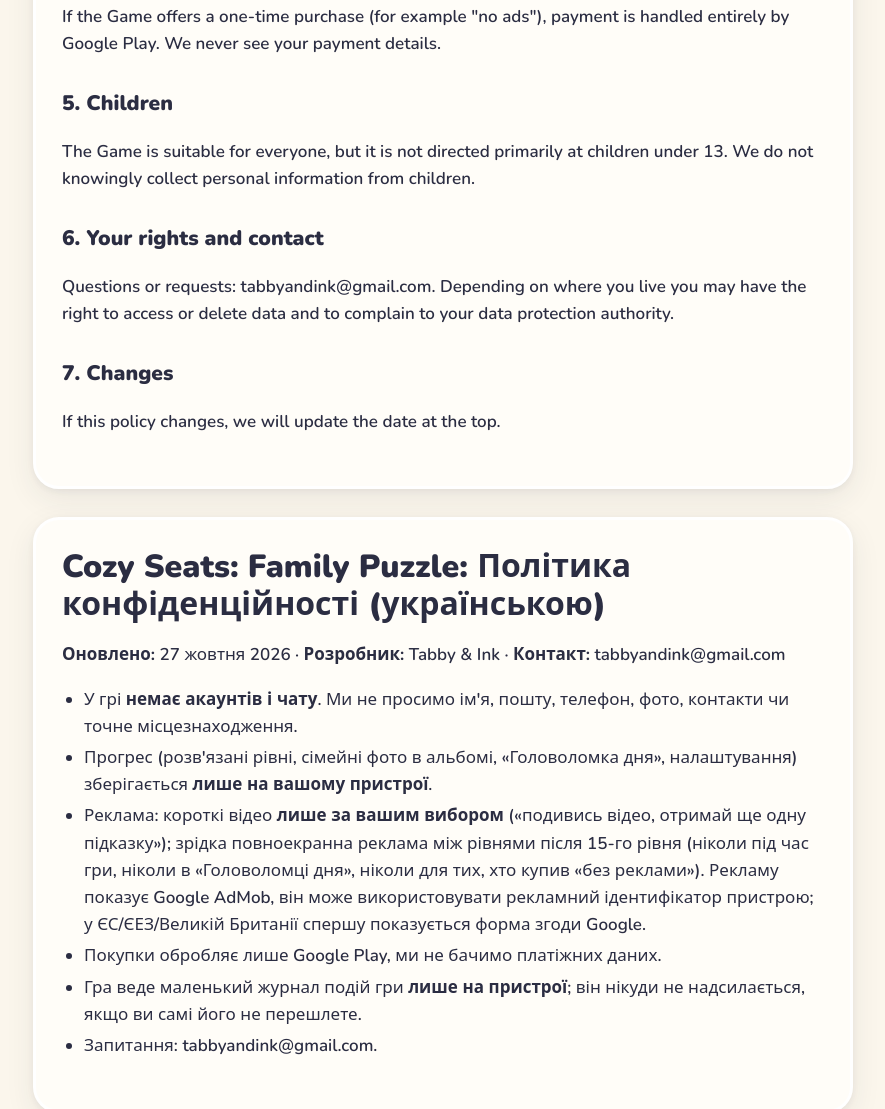
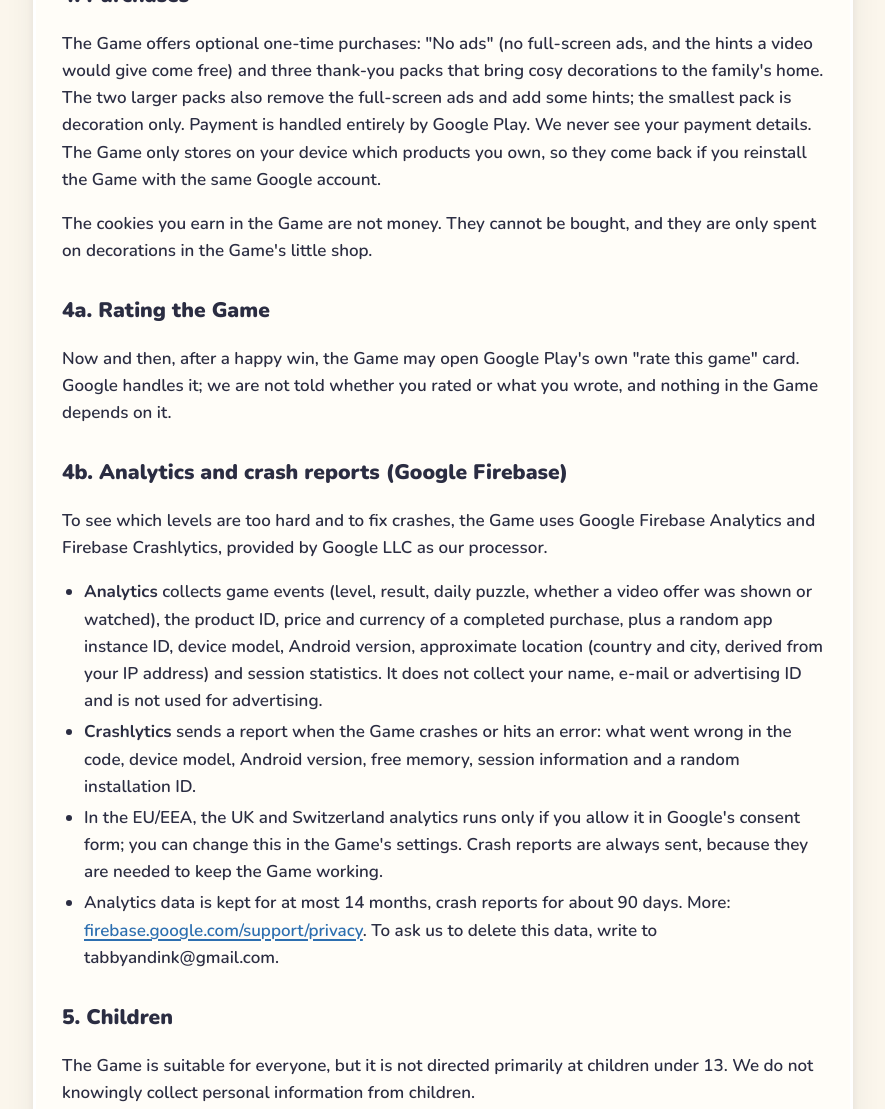
Before and after one commit to tabbyandink/tabbyandink.github.io, a plain HTML site: page cozy-seats/privacy.html in a window 1280 px wide. Shown: the part 1425-2534 px from the top of the page, without its empty margins (197-1082 px from the left). Drawn offline with nearby package versions, Linux system fonts and the light colour scheme.

Commit message:
Cozy Seats privacy policy: Firebase, purchase packs

```diff
--- a/cozy-seats/privacy.html
+++ b/cozy-seats/privacy.html
@@ -23,7 +23,7 @@
 <main class="wrap">
 <article class="doc" id="en" lang="en">
 <h1>Cozy Seats: Family Puzzle: Privacy Policy</h1>
-<p><strong>Last updated:</strong> 27 October 2026
+<p><strong>Last updated:</strong> 14 November 2026
 <strong>Developer:</strong> Tabby &amp; Ink
 <strong>Contact:</strong> tabbyandink@gmail.com</p>
 <p>This policy explains what information the game "Cozy Seats: Family Puzzle" (the "Game") collects, why, and what choices you have.</p>
@@ -32,7 +32,7 @@
 <li>The Game has <strong>no accounts and no chat</strong>. We <strong>never ask for your name, e‑mail, phone number, photos, contacts or precise location</strong>.</li>
 <li>Your progress (solved levels, family photos in your album, daily puzzles, settings) is stored <strong>only on your device</strong>.</li>
 <li>The Game shows <strong>short video ads only when you choose to watch one</strong> (for example "watch a video for an extra hint"). It may also show a rare full‑screen ad between levels after level 15 (never during play, never in the daily puzzle, never for players who bought "no ads").</li>
-<li>The Game keeps a small local log of game events (level started/won/lost) <strong>on your device only</strong>, to help us balance levels when testers send it to us themselves.</li>
+<li>To fix bugs and balance levels we use <strong>Google Firebase Analytics and Crashlytics</strong> (see section 4b). They never collect your name, e‑mail or advertising ID. In the EU/EEA and UK analytics runs only with your consent.</li>
 </ul>
 <h2>2. Data stored on your device</h2>
 <p>Two small files: your progress and settings, and a local event log. They never leave your device unless you choose to send them to us. Uninstalling the Game deletes them.</p>
@@ -47,7 +47,18 @@
 </ul>
 <p>We do not receive your advertising ID or any personal data from the ads; we only see aggregated reports.</p>
 <h2>4. Purchases</h2>
-<p>If the Game offers a one‑time purchase (for example "no ads"), payment is handled entirely by Google Play. We never see your payment details.</p>
+<p>The Game offers optional one‑time purchases: "No ads" (no full‑screen ads, and the hints a video would give come free) and three thank‑you packs that bring cosy decorations to the family's home. The two larger packs also remove the full‑screen ads and add some hints; the smallest pack is decoration only. Payment is handled entirely by Google Play. We never see your payment details. The Game only stores on your device which products you own, so they come back if you reinstall the Game with the same Google account.</p>
+<p>The cookies you earn in the Game are not money. They cannot be bought, and they are only spent on decorations in the Game's little shop.</p>
+<h2>4a. Rating the Game</h2>
+<p>Now and then, after a happy win, the Game may open Google Play's own "rate this game" card. Google handles it; we are not told whether you rated or what you wrote, and nothing in the Game depends on it.</p>
+<h2>4b. Analytics and crash reports (Google Firebase)</h2>
+<p>To see which levels are too hard and to fix crashes, the Game uses Google Firebase Analytics and Firebase Crashlytics, provided by Google LLC as our processor.</p>
+<ul>
+<li><strong>Analytics</strong> collects game events (level, result, daily puzzle, whether a video offer was shown or watched), the product ID, price and currency of a completed purchase, plus a random app instance ID, device model, Android version, approximate location (country and city, derived from your IP address) and session statistics. It does not collect your name, e‑mail or advertising ID and is not used for advertising.</li>
+<li><strong>Crashlytics</strong> sends a report when the Game crashes or hits an error: what went wrong in the code, device model, Android version, free memory, session information and a random installation ID.</li>
+<li>In the EU/EEA, the UK and Switzerland analytics runs only if you allow it in Google's consent form; you can change this in the Game's settings. Crash reports are always sent, because they are needed to keep the Game working.</li>
+<li>Analytics data is kept for at most 14 months, crash reports for about 90 days. More: <a href="https://firebase.google.com/support/privacy">firebase.google.com/support/privacy</a>. To ask us to delete this data, write to tabbyandink@gmail.com.</li>
+</ul>
 <h2>5. Children</h2>
 <p>The Game is suitable for everyone, but it is not directed primarily at children under 13. We do not knowingly collect personal information from children.</p>
 <h2>6. Your rights and contact</h2>
@@ -57,13 +68,15 @@
 </article>
 <article class="doc" id="uk" lang="uk">
 <h1>Cozy Seats: Family Puzzle: Політика конфіденційності (українською)</h1>
-<p><strong>Оновлено:</strong> 27 жовтня 2026 · <strong>Розробник:</strong> Tabby &amp; Ink · <strong>Контакт:</strong> tabbyandink@gmail.com</p>
+<p><strong>Оновлено:</strong> 14 листопада 2026 · <strong>Розробник:</strong> Tabby &amp; Ink · <strong>Контакт:</strong> tabbyandink@gmail.com</p>
 <ul>
 <li>У грі <strong>немає акаунтів і чату</strong>. Ми не просимо ім'я, пошту, телефон, фото, контакти чи точне місцезнаходження.</li>
 <li>Прогрес (розв'язані рівні, сімейні фото в альбомі, «Головоломка дня», налаштування) зберігається <strong>лише на вашому пристрої</strong>.</li>
 <li>Реклама: короткі відео <strong>лише за вашим вибором</strong> («подивись відео, отримай ще одну підказку»); зрідка повноекранна реклама між рівнями після 15-го рівня (ніколи під час гри, ніколи в «Головоломці дня», ніколи для тих, хто купив «без реклами»). Рекламу показує Google AdMob, він може використовувати рекламний ідентифікатор пристрою; у ЄС/ЄЕЗ/Великій Британії спершу показується форма згоди Google.</li>
-<li>Покупки обробляє лише Google Play, ми не бачимо платіжних даних.</li>
-<li>Гра веде маленький журнал подій гри <strong>лише на пристрої</strong>; він нікуди не надсилається, якщо ви самі його не перешлете.</li>
+<li>Покупки за бажанням. «Без реклами» (без повноекранної реклами, а підказки, які дало б відео, даються одразу) і три пакунки‑подяки з затишними прикрасами для дому родини. Два більші пакунки також прибирають повноекранну рекламу і додають підказки; найменший дає лише прикрасу. Оплату обробляє лише Google Play, ми не бачимо платіжних даних. На пристрої зберігається тільки, що саме куплено, щоб покупки повернулися після перевстановлення з тим самим акаунтом Google.</li>
+<li>Печиво, яке ви заробляєте в грі, це не гроші. Його не можна купити, воно витрачається лише на прикраси в Крамничці гри.</li>
+<li>Іноді після приємної перемоги гра може відкрити картку Google Play «оцініть гру». Її обробляє Google, ми не знаємо, чи ви оцінили і що написали, і від цього нічого в грі не залежить.</li>
+<li>Щоб виправляти помилки й налаштовувати складність, ми використовуємо <strong>Google Firebase Analytics і Crashlytics</strong>. Аналітика збирає події гри (рівень, результат, Головоломка дня, перегляд відео), ідентифікатор, ціну й валюту покупки, випадковий ідентифікатор застосунку, модель пристрою, версію Android, приблизне місцезнаходження за IP та статистику сесій; ім'я, пошту чи рекламний ідентифікатор вона не збирає і для реклами не використовується. Crashlytics надсилає звіт про збій: що сталося в коді, модель пристрою, версію Android, вільну пам'ять, дані сесії і випадковий ідентифікатор встановлення. У ЄС/ЄЕЗ, Великій Британії та Швейцарії аналітика працює лише з вашої згоди; звіти про збої надсилаються завжди. Дані аналітики зберігаються до 14 місяців, звіти про збої приблизно 90 днів.</li>
 <li>Запитання: tabbyandink@gmail.com.</li>
 </ul>
 </article>
```
